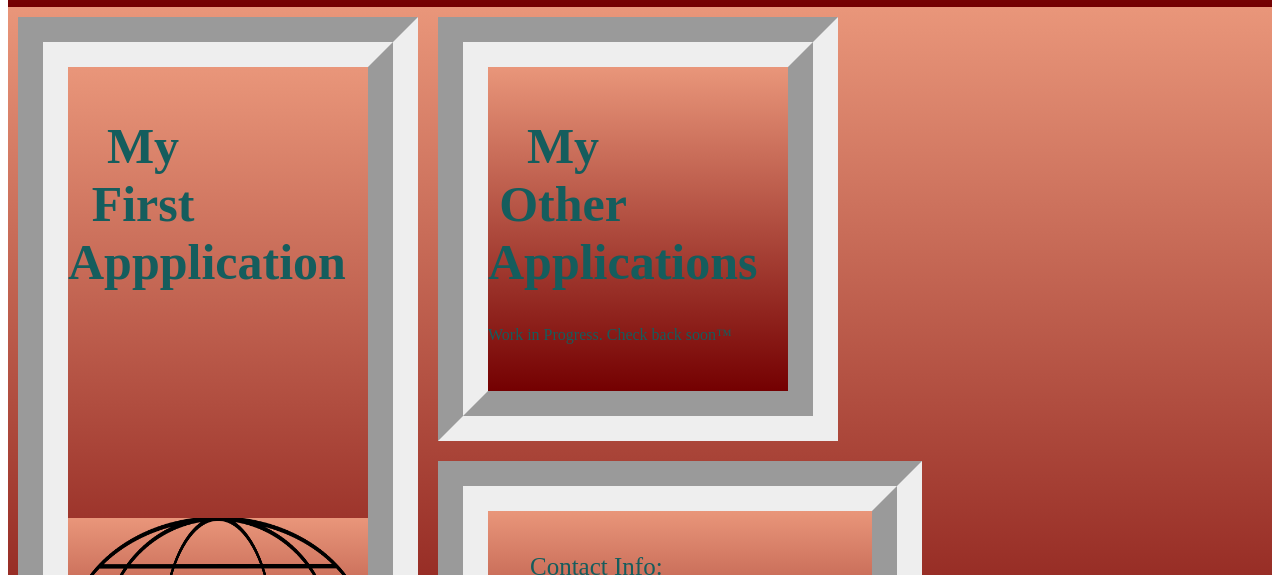
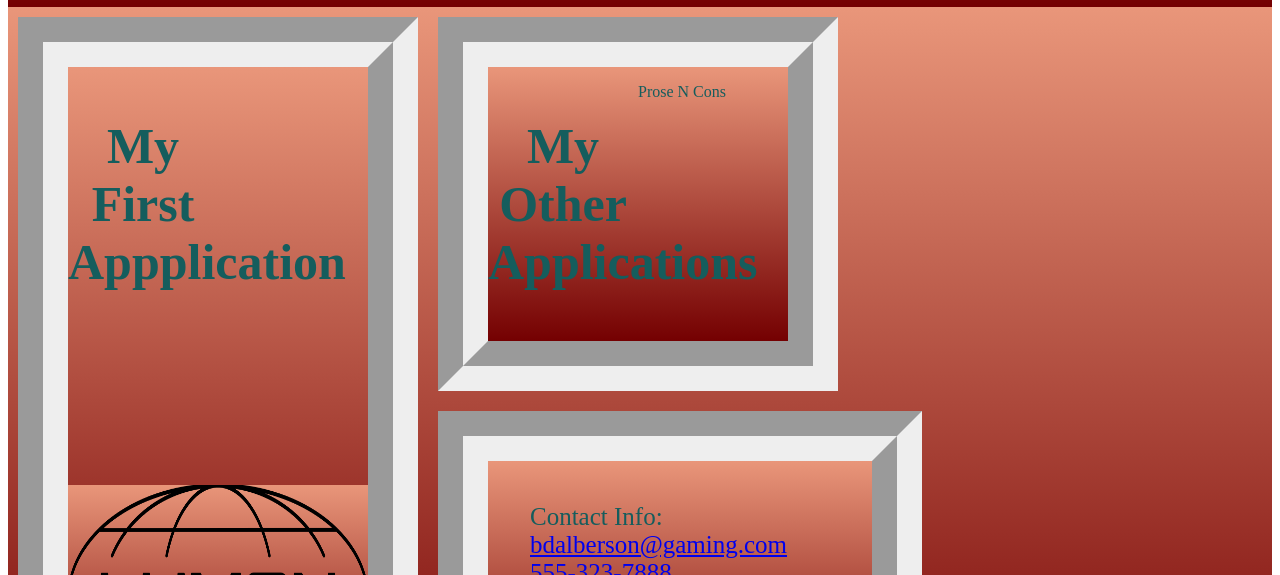
Before and after one commit to bdalberson/Course2Biopage, a plain HTML site: page index.html in a window 1280 px wide. Shown: the part 679-1254 px from the top of the page. Drawn offline with Linux system fonts and the light colour scheme.

Commit message:
added Prose and Cons

```diff
--- a/index.html
+++ b/index.html
@@ -44,7 +44,8 @@
          <section class = "space">
           <div class = "space-container">
             <h3 a id="applications" class="application">My Other Applications</h3>
-            <p>Work in Progress. Check back soon™ </p>
+            <p>Prose N Cons </p>
+            <a href="https://prose-n-cons.herokuapp.com/"></a>
           </div>
 
           <div class = "contact" a id="contact">
```
Also changed, not shown: 1 other file.
